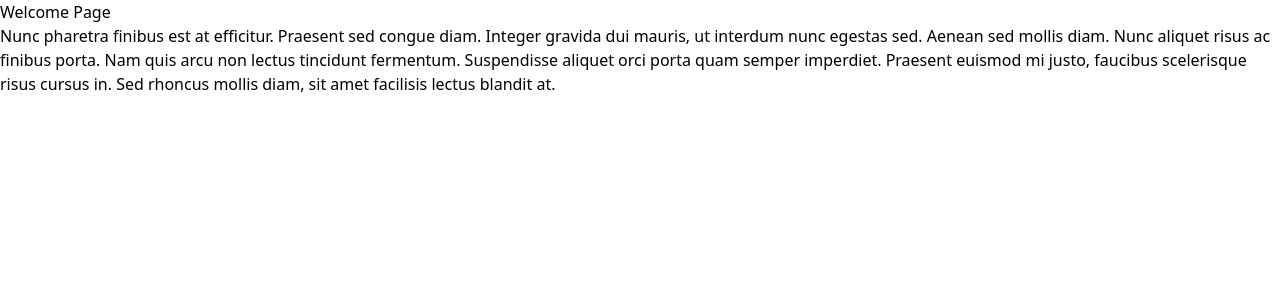
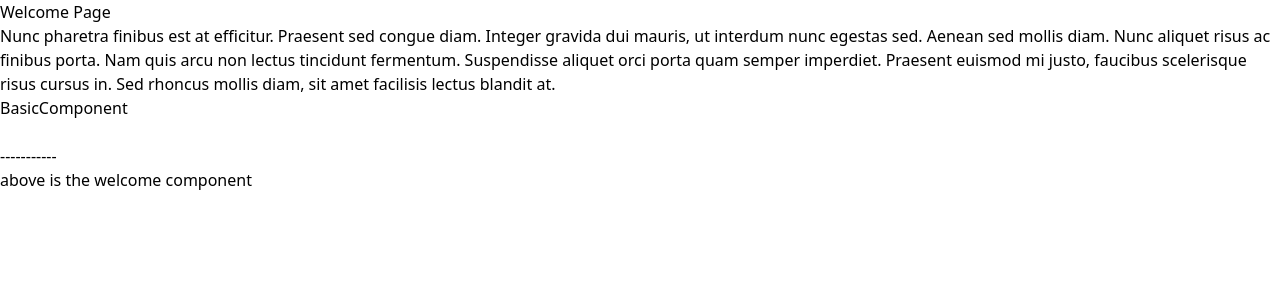
Before and after one commit to jackreedjackreed/react-employee-tracker, a React (Create React App) app in the folder my-app/: page / in a window 1280 px wide. Shown: the top 300 px of the page. Built offline with nearby package versions, Linux system fonts and the light colour scheme.

Commit message:
add API code and get Welcome component to load in the directory which loads in app

```diff
--- a/my-app/src/App.js
+++ b/my-app/src/App.js
@@ -2,6 +2,8 @@ import React from "react";
 import { BrowserRouter as Router, Route } from "react-router-dom";
 import Directory from "./components/Directory";
 import './tailwind.output.css';
+
+
 
 function App() {
   return (
--- a/my-app/src/components/Directory.js
+++ b/my-app/src/components/Directory.js
@@ -1,4 +1,5 @@
 import React from 'react';
+import Welcome from './Welcome';
 
 
 function Directory() {
@@ -12,6 +13,12 @@ function Directory() {
           semper imperdiet. Praesent euismod mi justo, faucibus scelerisque risus cursus in. Sed
           rhoncus mollis diam, sit amet facilisis lectus blandit at.
         </p>
+
+        <Welcome/>
+
+        <br/> -----------
+        <p> above is the welcome component </p>
+
       </div>
     );
   }
--- a/my-app/src/components/Welcome.js
+++ b/my-app/src/components/Welcome.js
@@ -0,0 +1,29 @@
+import React, {Component} from "react";
+// import API from "../utils/API";
+
+
+
+
+
+class Welcome extends Component {
+
+    classes = {
+        wrapper: 'border-2 m-16 p-16',
+        title: 'text-gray-800 text-xl text-center font-bold',
+      };
+
+    BasicComponent = () => {
+        <div className={this.classes.wrapper}>
+          <h1 className={this.classes.title}>Basic Component</h1>
+        </div>
+    };
+        render() {
+            return (
+                <div>
+                    BasicComponent
+                </div>
+            )
+        }
+    };
+
+export default Welcome
```
Also changed, not shown: my-app/src/utils/API.js (+4 -8 lines), 1 other file (tests, documents, lock files or other folders).
